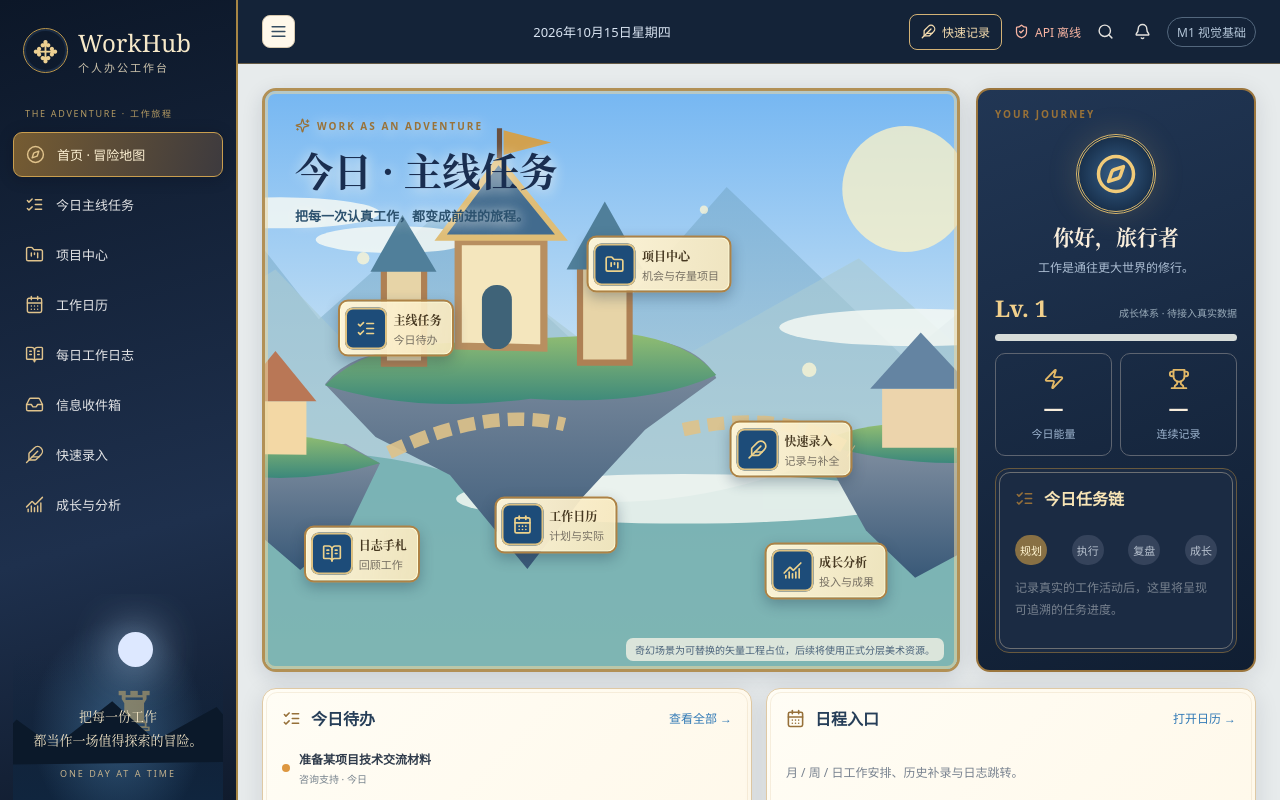
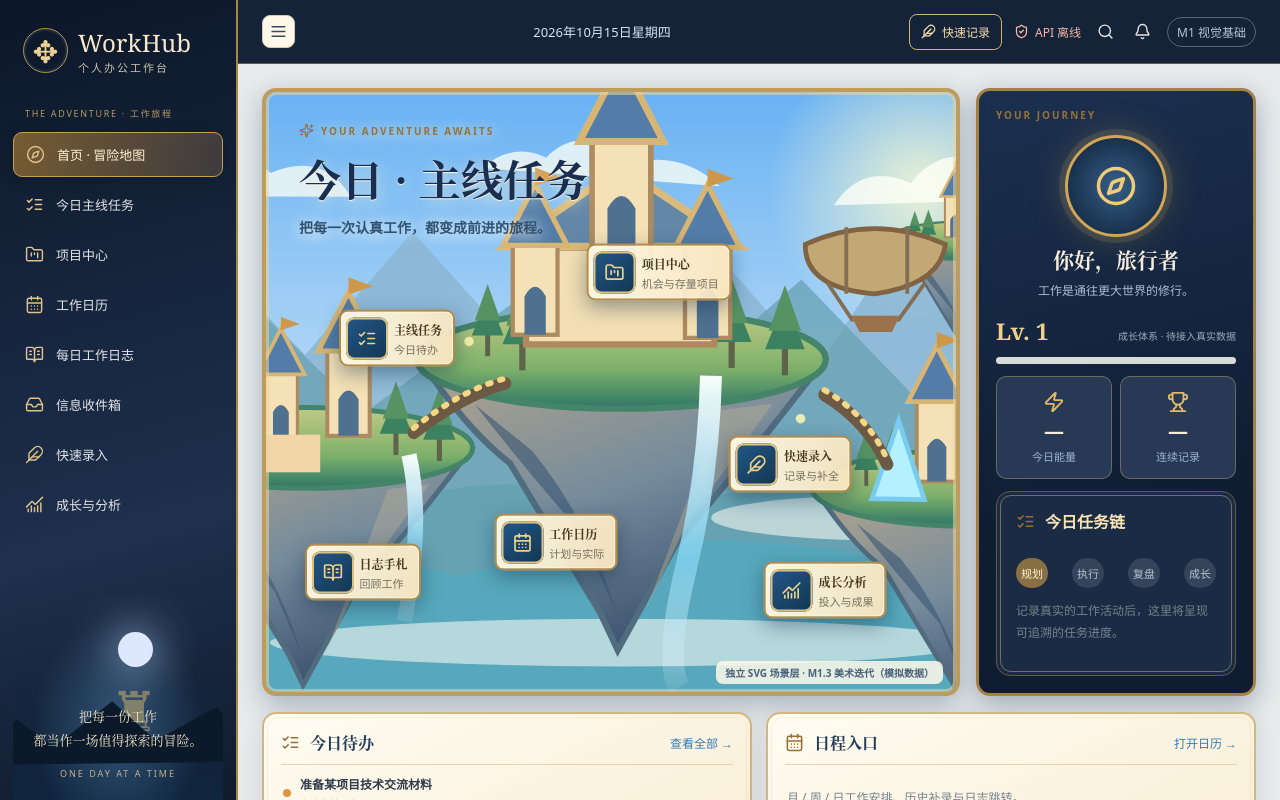
Before and after one commit to soyalu/workhub, a React (Vite) app in the folder frontend/: page / in a window 1280 px wide. Shown: the top 800 px of the page. Built offline with nearby package versions, Linux system fonts and the light colour scheme; no server answers.

Commit message:
feat(home): add independent adventure landscape artwork layer

```diff
--- a/frontend/src/features/home/HomePage.tsx
+++ b/frontend/src/features/home/HomePage.tsx
@@ -18,56 +18,13 @@ const points: { label: string; description: string; to: string; icon: LucideIcon
   { label: '成长分析', description: '投入与成果', to: '/growth', icon: ChartNoAxesCombined, position: 'point-growth' },
 ];
 
-function Landscape() {
-  return (
-    <svg className="adventure-landscape" viewBox="0 0 1000 560" role="img" aria-label="奇幻浮岛、城堡与山谷构成的冒险世界插画（工程绘制占位）" preserveAspectRatio="xMidYMid slice">
-      <defs>
-        <linearGradient id="adventureSky" x1="0" y1="0" x2="0" y2="1"><stop offset="0" stopColor="#76b7f2"/><stop offset=".55" stopColor="#d2e7f4"/><stop offset="1" stopColor="#f8e9bb"/></linearGradient>
-        <linearGradient id="farMount" x1="0" y1="0" x2="0" y2="1"><stop stopColor="#7cafd3"/><stop offset="1" stopColor="#bfd7d4"/></linearGradient>
-        <linearGradient id="islandRock" x1="0" y1="0" x2="0" y2="1"><stop stopColor="#8290a1"/><stop offset="1" stopColor="#395978"/></linearGradient>
-        <linearGradient id="grass" x1="0" y1="0" x2="0" y2="1"><stop stopColor="#91bd72"/><stop offset="1" stopColor="#3b887b"/></linearGradient>
-      </defs>
-      <rect width="1000" height="560" fill="url(#adventureSky)"/>
-      <circle cx="785" cy="95" r="61" fill="#fff5c7" opacity=".75"/>
-      <path d="M0 235 L125 104 L217 221 L332 119 L473 251 L612 93 L784 258 L891 170 L1000 263 V560 H0Z" fill="url(#farMount)" opacity=".75"/>
-      <path d="M0 282 L175 173 L289 292 L401 188 L526 282 L740 162 L885 291 L1000 226 V560 H0Z" fill="#aacbd5" opacity=".63"/>
-      <path d="M0 385 Q200 320 362 375 T710 354 T1000 390 V560 H0Z" fill="#4f9d99" opacity=".53"/>
-      <g opacity=".82" fill="#f8fbf5"><ellipse cx="180" cy="118" rx="96" ry="15"/><ellipse cx="290" cy="144" rx="76" ry="13"/><ellipse cx="795" cy="229" rx="132" ry="18"/><ellipse cx="570" cy="395" rx="220" ry="24"/></g>
-      <g transform="translate(400 154)">
-        <path d="M-177 130 Q-148 92 -72 98 L115 84 Q184 88 202 124 L133 174 L72 240 L19 309 L-56 218 L-128 181Z" fill="url(#islandRock)"/>
-        <path d="M-177 131 Q-138 91 -58 90 L117 81 Q176 89 202 121 Q135 152 22 144 Q-91 159 -177 131Z" fill="url(#grass)"/>
-        <path d="M-48 93 V-8 H35 V95Z" fill="#f4e6bd" stroke="#b88f60" strokeWidth="7"/>
-        <path d="M-65 -12 L-9 -87 L52 -12Z" fill="#426b8e" stroke="#dfbd76" strokeWidth="6"/>
-        <path d="M-120 110 V17 H-81 V110Z" fill="#e7d4a7" stroke="#ae8054" strokeWidth="6"/>
-        <path d="M-133 21 L-102 -34 L-69 21Z" fill="#507f9a"/>
-        <path d="M70 109 V13 H118 V109Z" fill="#e7d4a7" stroke="#ae8054" strokeWidth="6"/>
-        <path d="M57 19 L94 -47 L131 19Z" fill="#507f9a"/>
-        <rect x="-25" y="34" width="29" height="62" rx="14" fill="#3f6378"/>
-        <path d="M-8 -89 L-8 -118" stroke="#694f3f" strokeWidth="5"/><path d="M-4 -116 L42 -104 L-4 -92Z" fill="#d1a14f"/>
-      </g>
-      <g transform="translate(175 305) scale(.75)">
-        <path d="M-135 72 L91 49 L135 74 L94 159 L32 212 L-33 156Z" fill="url(#islandRock)"/>
-        <path d="M-135 72 Q-40 16 88 50 L135 74 Q5 113 -135 72Z" fill="url(#grass)"/>
-        <path d="M-40 62 V-6 H40 V63Z" fill="#f3d8a5"/><path d="M-53 -6 L0 -71 L53 -6Z" fill="#b97756"/>
-      </g>
-      <g transform="translate(800 302) scale(.68)">
-        <path d="M-147 58 L121 54 L153 75 L69 208 L-8 249 L-78 182Z" fill="url(#islandRock)"/>
-        <path d="M-147 58 Q-40 4 121 54 L153 75 Q15 103 -147 58Z" fill="url(#grass)"/>
-        <path d="M-55 64 V-20 H56 V64Z" fill="#ecd4ac"/><path d="M-72 -20 L0 -100 L75 -20Z" fill="#6484a2"/>
-      </g>
-      <path d="M285 350 Q380 305 455 323" fill="none" stroke="#dec38a" strokeWidth="13" strokeDasharray="16 8" opacity=".9"/>
-      <path d="M570 328 Q670 306 733 349" fill="none" stroke="#dec38a" strokeWidth="13" strokeDasharray="16 8" opacity=".9"/>
-      <g fill="#fff7d3" opacity=".75"><circle cx="260" cy="162" r="6"/><circle cx="692" cy="270" r="7"/><circle cx="590" cy="115" r="4"/><circle cx="900" cy="150" r="5"/></g>
-    </svg>
-  );
-}
 
 export function HomePage() {
   return (
     <div className="home-layout">
-      <section className="map-stage" aria-label="冒险地图导航">
-        <Landscape />
-        <div className="map-heading"><div className="eyebrow"><Sparkles size={15}/> WORK AS AN ADVENTURE</div><h1>今日 · 主线任务</h1><p>把每一次认真工作，都变成前进的旅程。</p></div>
+      <section className="map-stage map-stage-v2" aria-label="冒险地图导航">
+        <img src="/art/adventure-world.svg" className="adventure-scene" alt="浮岛城堡与云海的奇幻冒险地图插画" draggable={false} />
+        <div className="map-heading"><div className="eyebrow"><Sparkles size={15}/> YOUR ADVENTURE AWAITS</div><h1>今日 · 主线任务</h1><p>把每一次认真工作，都变成前进的旅程。</p></div>
         <div className="map-nodes">
           {points.map(({ label, description, to, icon: Icon, position }) => (
             <Link className={'map-node ' + position} key={to} to={to}>
@@ -76,9 +33,9 @@ export function HomePage() {
             </Link>
           ))}
         </div>
-        <div className="map-caption">奇幻场景为可替换的矢量工程占位，后续将使用正式分层美术资源。</div>
+        <div className="map-caption">独立 SVG 场景层 · M1.3 美术迭代（模拟数据）</div>
       </section>
-      <aside className="hero-summary">
+      <aside className="hero-summary hero-summary-v2">
         <div className="hero-identity">
           <span className="eyebrow">YOUR JOURNEY</span>
           <div className="hero-avatar" aria-hidden="true"><Compass size={42}/></div>
--- a/frontend/src/styles/global.css
+++ b/frontend/src/styles/global.css
@@ -133,3 +133,22 @@ a:focus-visible, button:focus-visible, input:focus-visible, textarea:focus-visib
 @media(max-width:760px){.sidebar-scrim{display:block;position:fixed;inset:0;background:#0c1626a8;border:0;z-index:49;}.app-sidebar{position:fixed;left:0;top:0;width:250px;height:100dvh;z-index:50;transform:translateX(-110%);transition:transform .2s;}.app-sidebar.is-open{transform:translateX(0);}.sidebar-close{display:inline-flex;align-items:center;justify-content:center;margin-left:auto;border:0;background:none;color:#f4e4c6;}.menu-toggle{display:inline-flex;background:transparent;border:0;color:#fff;}.topbar{height:60px;padding:0 14px;gap:10px;}.topbar-date{margin-right:auto;font-size:11px;}.topbar-right{gap:7px;}.topbar-capture{font-size:0;min-width:34px;justify-content:center;}.topbar-capture svg{font-size:initial;}.connection-status,.preview-chip{display:none;}.page-content{padding:12px;}.page-banner{padding:21px;min-height:125px;}.page-banner-copy{max-width:100%;}.page-banner h1{font-size:24px;}.page-banner-action{align-self:flex-end;}.banner-illustration{opacity:.2;}.project-grid,.growth-grid{grid-template-columns:1fr;}.journal-layout{grid-template-columns:1fr;}.calendar-day{min-height:57px;padding:6px;}.calendar-weekday{font-size:10px;}.calendar-grid{gap:2px;}.map-stage{min-height:470px;}.map-heading{padding:22px 15px;}.map-node-icon{width:31px;height:31px;}.map-node-icon svg{width:16px;height:16px;}.map-node{min-height:38px;min-width:0;padding:4px;}.map-node-copy strong{font-size:11px;}.map-node-copy small{display:none;}.hero-summary{display:flex;}}
 @media(max-width:520px){.home-bottom{grid-template-columns:1fr;}.map-stage{min-height:450px;}.point-tasks{left:26%;top:38%;}.point-projects{left:73%;top:30%;}.point-calendar{left:35%;top:62%;}.point-capture{left:69%;top:52%;}.point-journal{left:30%;top:80%;}.point-growth{left:75%;top:79%;}.map-node-copy strong{font-size:10px;}.map-node-icon{width:27px;height:27px;}.map-caption{font-size:8px;}.calendar-controls{gap:3px;}.calendar-controls strong{font-size:11px;}.calendar-controls .icon-button{width:26px;height:26px;}.fantasy-card-header{padding:14px 12px 7px;}.fantasy-card-body{padding:7px 12px 16px;}.fantasy-card-header h2{font-size:14px;}}
 @media(prefers-reduced-motion:reduce){*,*:before,*:after{animation:none!important;transition:none!important;scroll-behavior:auto!important;}}
+
+/* M1.3: independent fantasy scene image behind semantic React controls. */
+.map-stage-v2 { background:#87b8db; min-height:595px; border:4px solid #bf9c5c; box-shadow:0 8px 27px #17355350, inset 0 0 0 3px #f9dfaa88; }
+.map-stage-v2 .adventure-scene { position:absolute; inset:0; width:100%; height:100%; object-fit:cover; object-position:center; pointer-events:none; filter:saturate(1.13) contrast(1.02); }
+.map-stage-v2 .map-heading { padding:31px 33px; max-width:73%; }
+.map-stage-v2 .map-heading h1 { font-size:clamp(30px,3.3vw,45px); text-shadow:0 1px 1px #fff8e7,0 4px 16px #f5eedac9; }
+.map-stage-v2 .map-heading p { font-size:14px; color:#315371; }
+.map-stage-v2 .map-node { border:2px solid #b28a4d; border-radius:9px; background:linear-gradient(100deg,#fff9e5f4,#f7e5bff3); box-shadow:0 7px 20px #12334e70,inset 0 0 0 1px #fff9d8; }
+.map-stage-v2 .map-node-icon { background:linear-gradient(140deg,#235788,#123651); }
+.map-stage-v2 .map-node:hover { box-shadow:0 9px 28px #132c50a6; }
+.map-stage-v2 .map-caption { background:#fff9e9d9; font-weight:600; }
+.hero-summary-v2 { background:linear-gradient(165deg,#1b3050,#0f1c31 73%); border:3px solid #a48145; box-shadow:0 8px 26px #10274354; }
+.hero-summary-v2 .hero-avatar { width:102px; height:102px; border:3px solid #d1a557; box-shadow:0 0 0 6px #e3bd7020,0 0 36px #c59e494d; }
+.hero-summary-v2 .hero-stat-grid>div { background:#273954; border-color:#baa16a78; }
+.home-bottom .fantasy-card { border:2px solid #d2b782; background:linear-gradient(155deg,#fffcf2,#f8ebd0); }
+.home-bottom .fantasy-card-header { margin:0 17px; padding-left:0; padding-right:0; border-bottom:1px solid #e6d3ac; }
+.home-bottom .fantasy-card-header h2 { font-family:var(--wh-font-display); }
+@media(max-width:1450px){.map-stage-v2{min-height:540px;}}
+@media(max-width:760px){.map-stage-v2{min-height:470px;}.map-stage-v2 .map-heading{padding:19px 16px;}.map-stage-v2 .map-heading h1{font-size:26px;}.map-stage-v2 .map-heading p{font-size:11px;}}
```
Also changed, not shown: frontend/public/art/adventure-world.svg (added).
